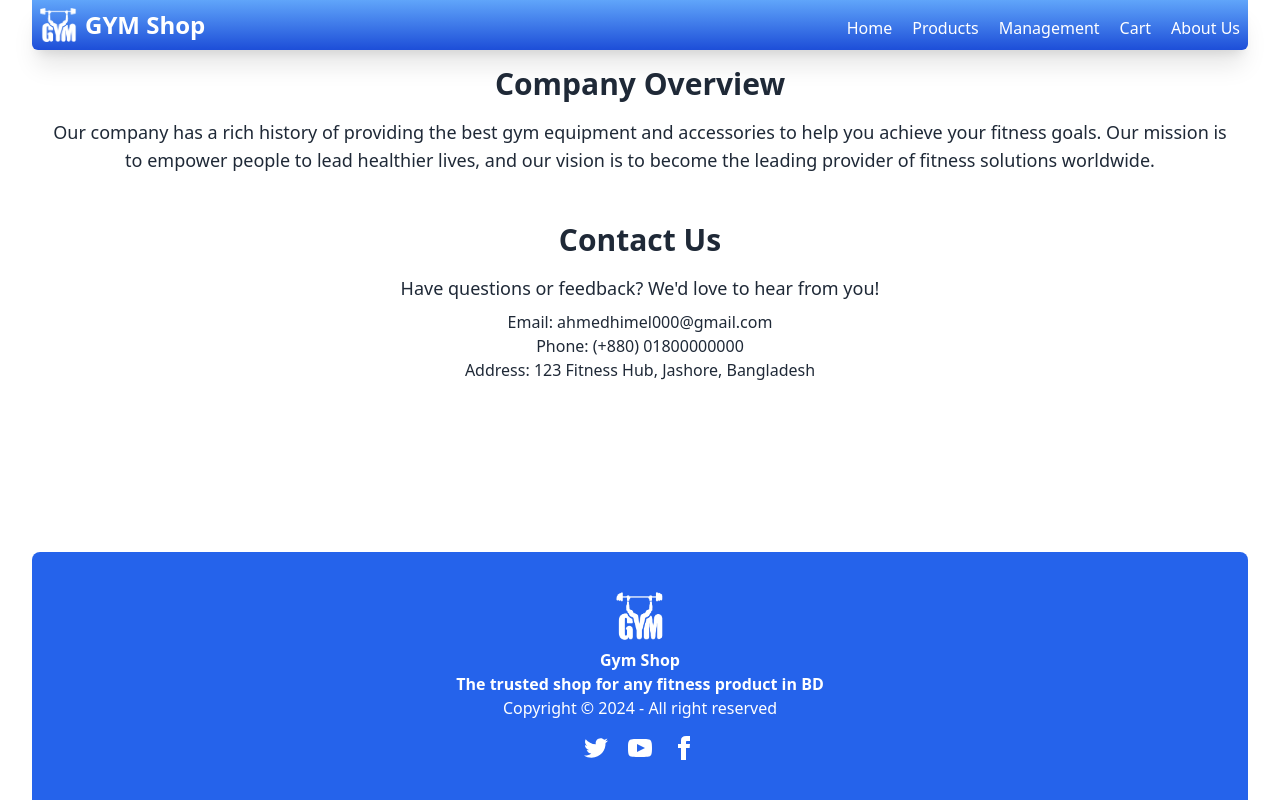
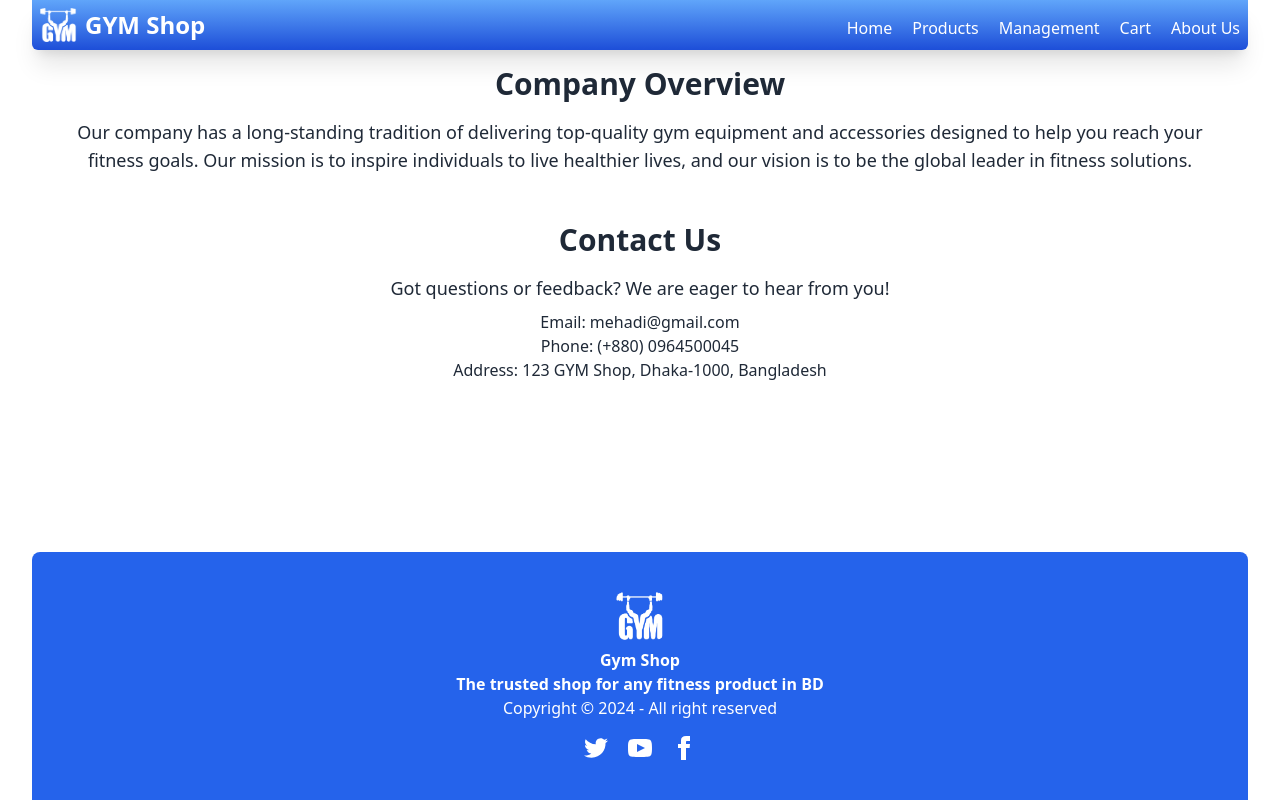
Before and after one commit to mehadiHasanDiner/assignment-4-Fitness-Zone-client, a React (Vite) app: page /about in a window 1280 px wide. Built offline with nearby package versions, Linux system fonts and the light colour scheme.

Commit message:
all done, ready for deployment

```diff
--- a/src/components/ui/homepage/Banner/Banner.tsx
+++ b/src/components/ui/homepage/Banner/Banner.tsx
@@ -52,7 +52,7 @@ const Banner = () => {
   const progressContent = useRef<HTMLSpanElement>(null);
 
   const onAutoplayTimeLeft = (
-    s: SwiperType,
+    _s: SwiperType,
     time: number,
     progress: number
   ) => {
--- a/src/main.tsx
+++ b/src/main.tsx
@@ -1,7 +1,6 @@
 import React from "react";
 import ReactDOM from "react-dom/client";
 import "./index.css";
-import App from "./App.tsx";
 import { Provider } from "react-redux";
 import { store } from "./redux/store.ts";
 import { RouterProvider } from "react-router-dom";
@@ -10,9 +9,7 @@ import router from "./routes/routes.tsx";
 ReactDOM.createRoot(document.getElementById("root")!).render(
   <React.StrictMode>
     <Provider store={store}>
-      <RouterProvider router={router}>
-        <App />
-      </RouterProvider>
+      <RouterProvider router={router}></RouterProvider>
     </Provider>
   </React.StrictMode>
 );
--- a/src/pages/AboutUs.tsx
+++ b/src/pages/AboutUs.tsx
@@ -7,25 +7,23 @@ const AboutUs = () => {
           <div className="text-center">
             <h2 className="text-3xl font-bold mb-4">Company Overview</h2>
             <p className="text-lg">
-              Our company has a rich history of providing the best gym equipment
-              and accessories to help you achieve your fitness goals. Our
-              mission is to empower people to lead healthier lives, and our
-              vision is to become the leading provider of fitness solutions
-              worldwide.
+              Our company has a long-standing tradition of delivering
+              top-quality gym equipment and accessories designed to help you
+              reach your fitness goals. Our mission is to inspire individuals to
+              live healthier lives, and our vision is to be the global leader in
+              fitness solutions.
             </p>
           </div>
-
-
 
           {/* Contact Information */}
           <div className="text-center">
             <h2 className="text-3xl font-bold mb-4">Contact Us</h2>
             <p className="text-lg">
-              Have questions or feedback? We'd love to hear from you!
+              Got questions or feedback? We are eager to hear from you!
             </p>
-            <p className="mt-2">Email: ahmedhimel000@gmail.com</p>
-            <p>Phone: (+880) 01800000000 </p>
-            <p>Address: 123 Fitness Hub, Jashore, Bangladesh</p>
+            <p className="mt-2">Email: mehadi@gmail.com</p>
+            <p>Phone: (+880) 0964500045 </p>
+            <p>Address: 123 GYM Shop, Dhaka-1000, Bangladesh</p>
           </div>
         </div>
       </>
```
